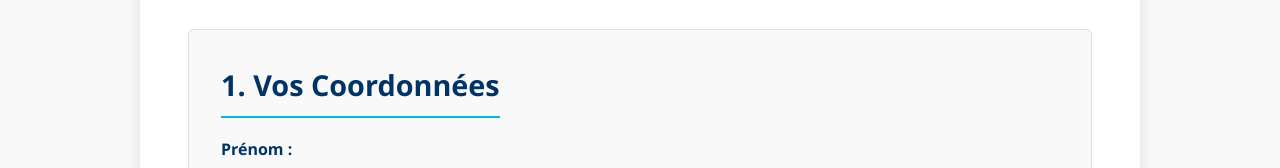
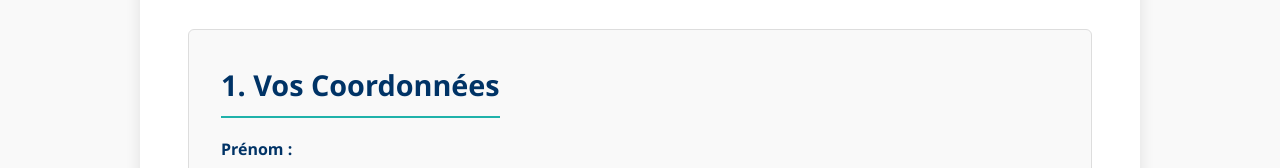
Before and after one commit to lstravel1975/ls-travel-site, a plain HTML site: page index.html in a window 1280 px wide. Shown: the part 363-531 px from the top of the page. Drawn offline with Linux system fonts and the light colour scheme.

Commit message:
Update style.css

```diff
--- a/style.css
+++ b/style.css
@@ -1,7 +1,7 @@
 /* Variables de couleurs */
 :root {
     --primary-color: #003366; /* Bleu foncé pour le logo et les éléments clés */
-    --secondary-color:#00BCD4; /* Jaune/Or pour les accents */
+    --secondary-color:#20B2AA; /* Jaune/Or pour les accents */
     --text-color: #333; /* Texte sombre */
     --light-text-color: #f4f4f4; /* Texte clair sur fond sombre */
     --background-light: #f9f9f9; /* Fond clair pour les sections */
```
